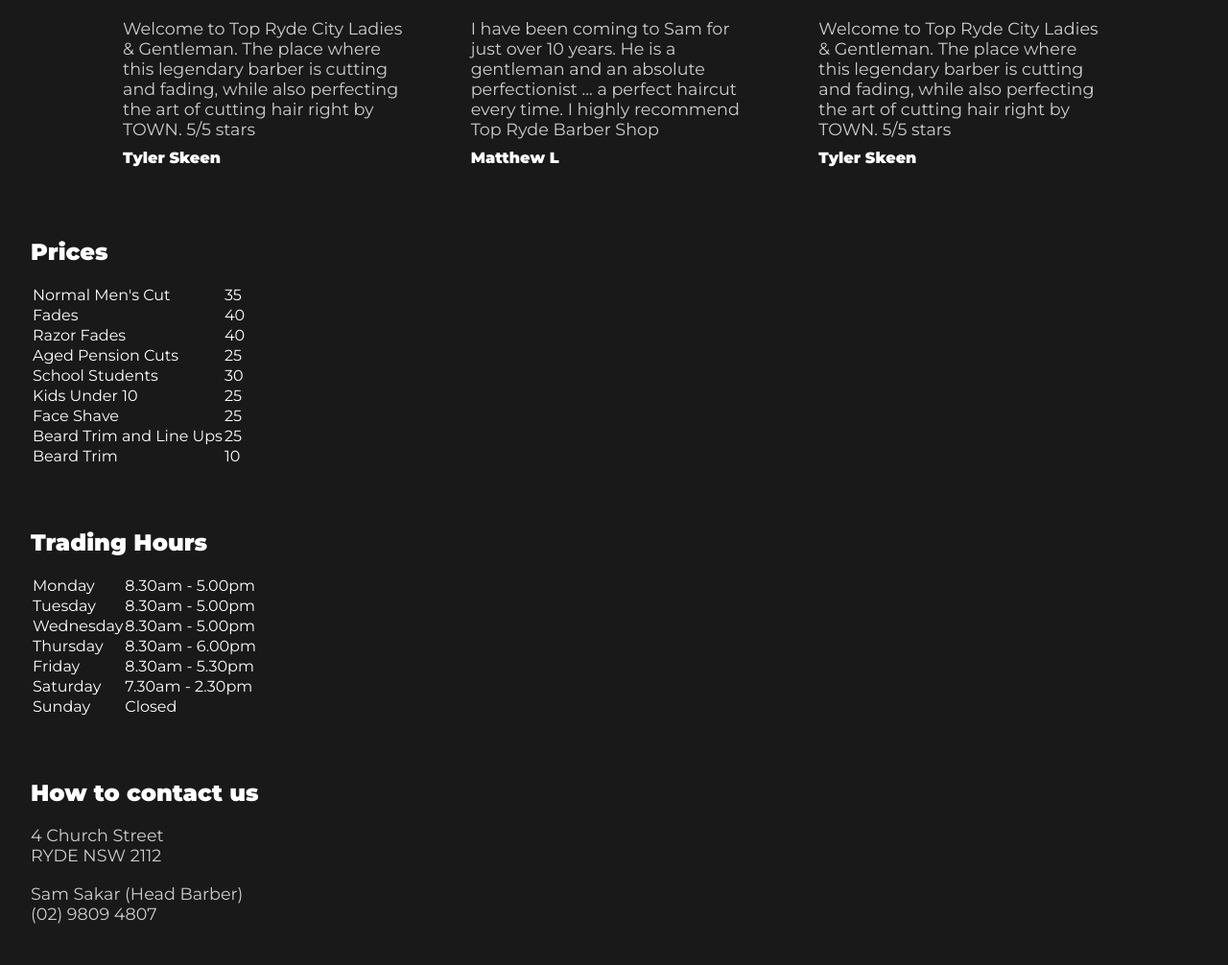
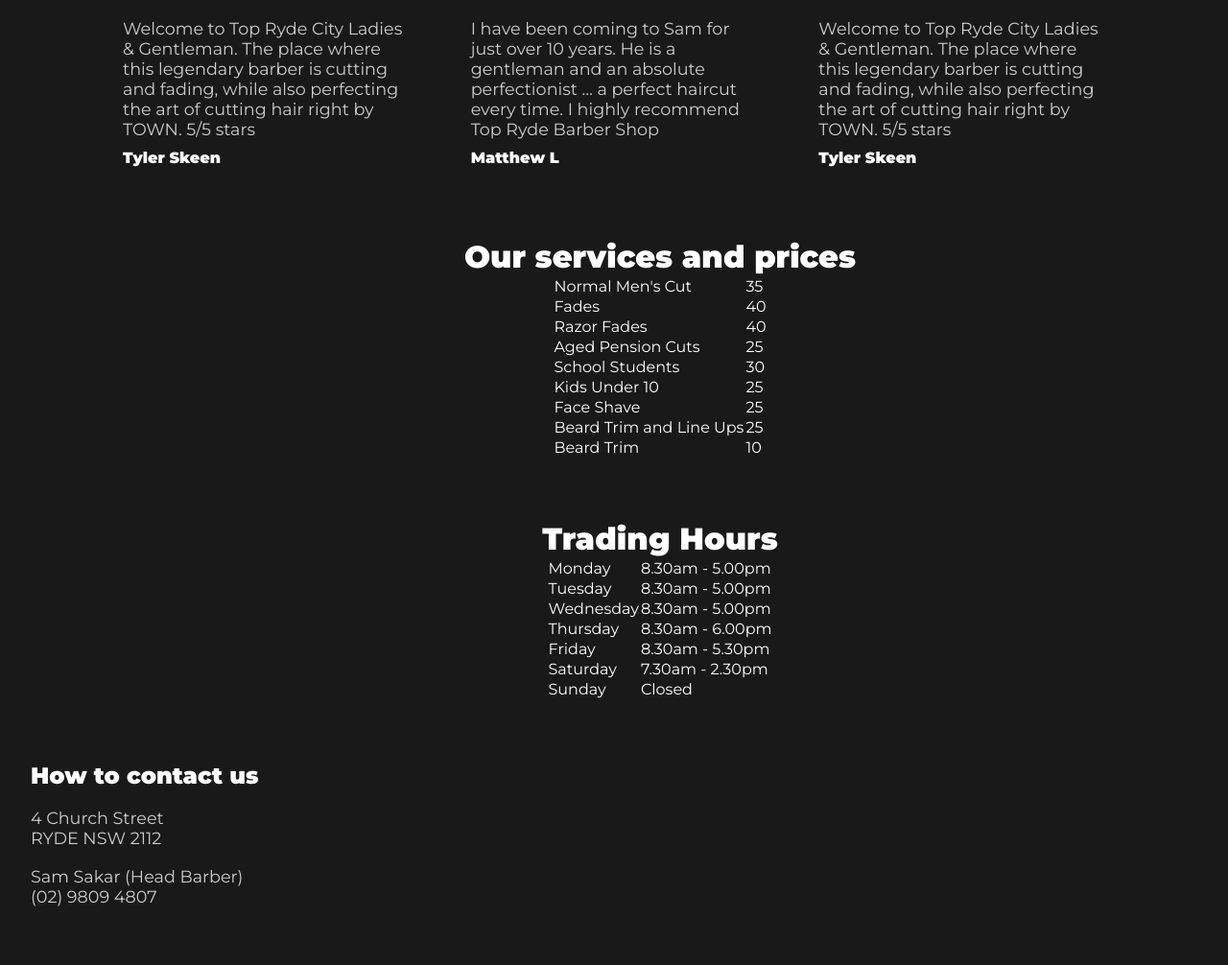
Before and after one commit to asimsheikh/toprydebarbershop-website, a plain HTML site: page index.html in a window 1280 px wide. Shown: the part 947-1953 px from the top of the page at 96% size. Drawn offline with Linux system fonts and the light colour scheme.

Commit message:
Centered the price-list and trading-hours component

```diff
--- a/index.html
+++ b/index.html
@@ -154,10 +154,28 @@
           /* margin-left: 6rem; */
         }
 
-        #trading-hours {
+        #price-list {
+          margin-left: 7rem;
+          display: flex;
+          flex-direction: column;
+          align-items: center;
+          justify-content: center;
         }
 
-        #price-list {
+        #price-list h1 {
+          font-size: 2rem;
+        }
+
+        #trading-hours h1 {
+          font-size: 2rem;
+        }
+
+        #trading-hours {
+          margin-left: 7rem;
+          display: flex;
+          flex-direction: column;
+          align-items: center;
+          justify-content: center;
         }
 
         #contact-details {
@@ -290,7 +308,6 @@
 
   <body>
     <div class="container">
-      <!-- <header class="item">header</header> -->
       <nav class="item"><span class="logo">TOPRYDE</span>&nbsp;Barbershop</nav>
       <section class="item" id="hero">
         <div class="hero-main">
@@ -366,8 +383,7 @@
         </div>
       </section>
       <section class="item" id="price-list">
-        <h1>Prices</h1>
-        <br />
+        <h1>Our services and prices</h1>
         <table class="price-list-table">
           <tbody>
             <tr>
@@ -411,7 +427,6 @@
       </section>
       <section class="item" id="trading-hours">
         <h1>Trading Hours</h1>
-        <br />
         <table class="price-list-table">
           <tbody>
             <tr>
```
Also changed, not shown: README.md (deleted).
